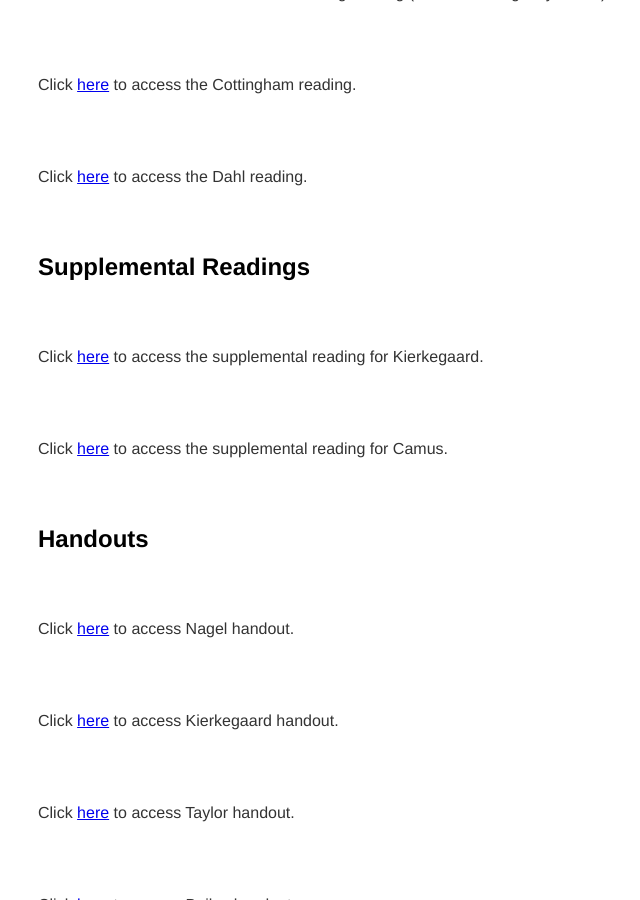
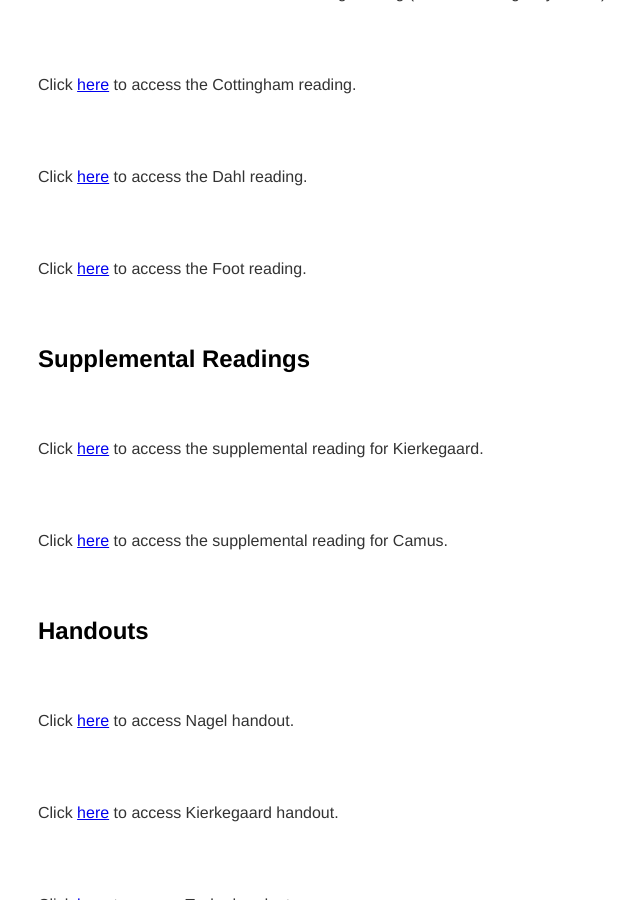
Before and after one commit to kevinjpatton/kevinjpatton.github.io, a Jekyll site: the page built from teaching/phil_1010/index.html, in a window 1280 px wide and 900 px high, scrolled down 1418 px. Shown: the whole window, without its empty margins (154-794 px from the left). Built offline with Jekyll 4.4.1, drawn with Linux system fonts in a browser that asks for light colours; Markdown is read by kramdown in place of the engine named in the settings.

Commit message:
Update index.html

```diff
--- a/teaching/phil_1010/index.html
+++ b/teaching/phil_1010/index.html
@@ -19,6 +19,7 @@ title: Teaching - Phil 1010
 <p>Click <a href="William Lane Craig - Reasonable Faith.pdf" target="_blank">here</a> to access the William Lane Craig reading (we are reading only Part 2).</p>
 <p>Click <a href="John Cottingham - The Meaning of Life and Transcendence.pdf" target="_blank">here</a> to access the Cottingham reading.</p>
 <p>Click <a href="Norman Dahl - Morality and the Meaning of Life Some First Thoughts.pdf" target="_blank">here</a> to access the Dahl reading.</p>
+<p>Click <a href="Philippa Foot - Free WIll Involving Determinism.pdf" target="_blank">here</a> to access the Foot reading.</p>
 
 <h2>Supplemental Readings</h2>
 <p>Click <a href="https://iep.utm.edu/mean-ear/#SH2b" target="_blank">here</a> to access the supplemental reading for Kierkegaard.</p>
```
